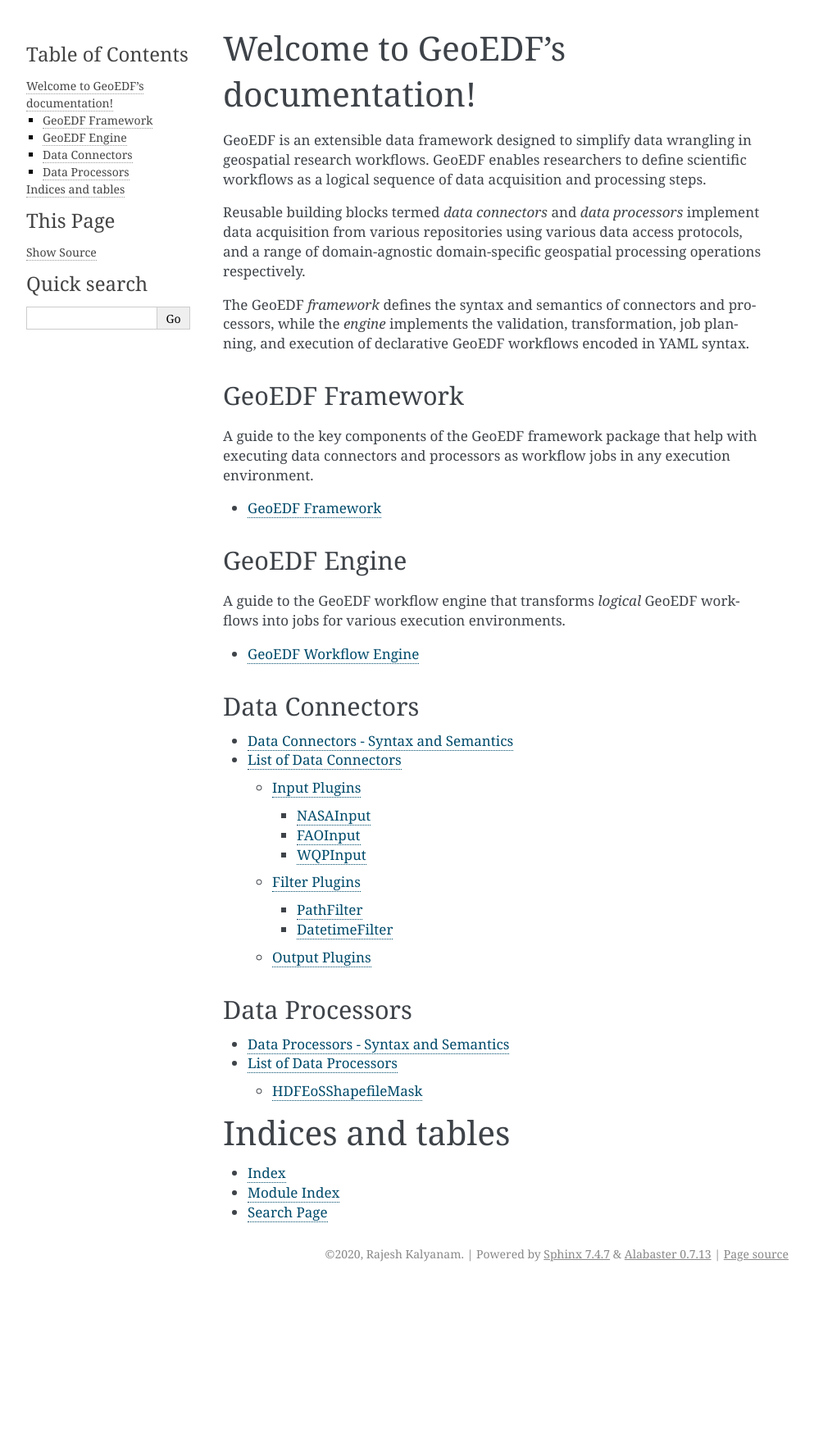
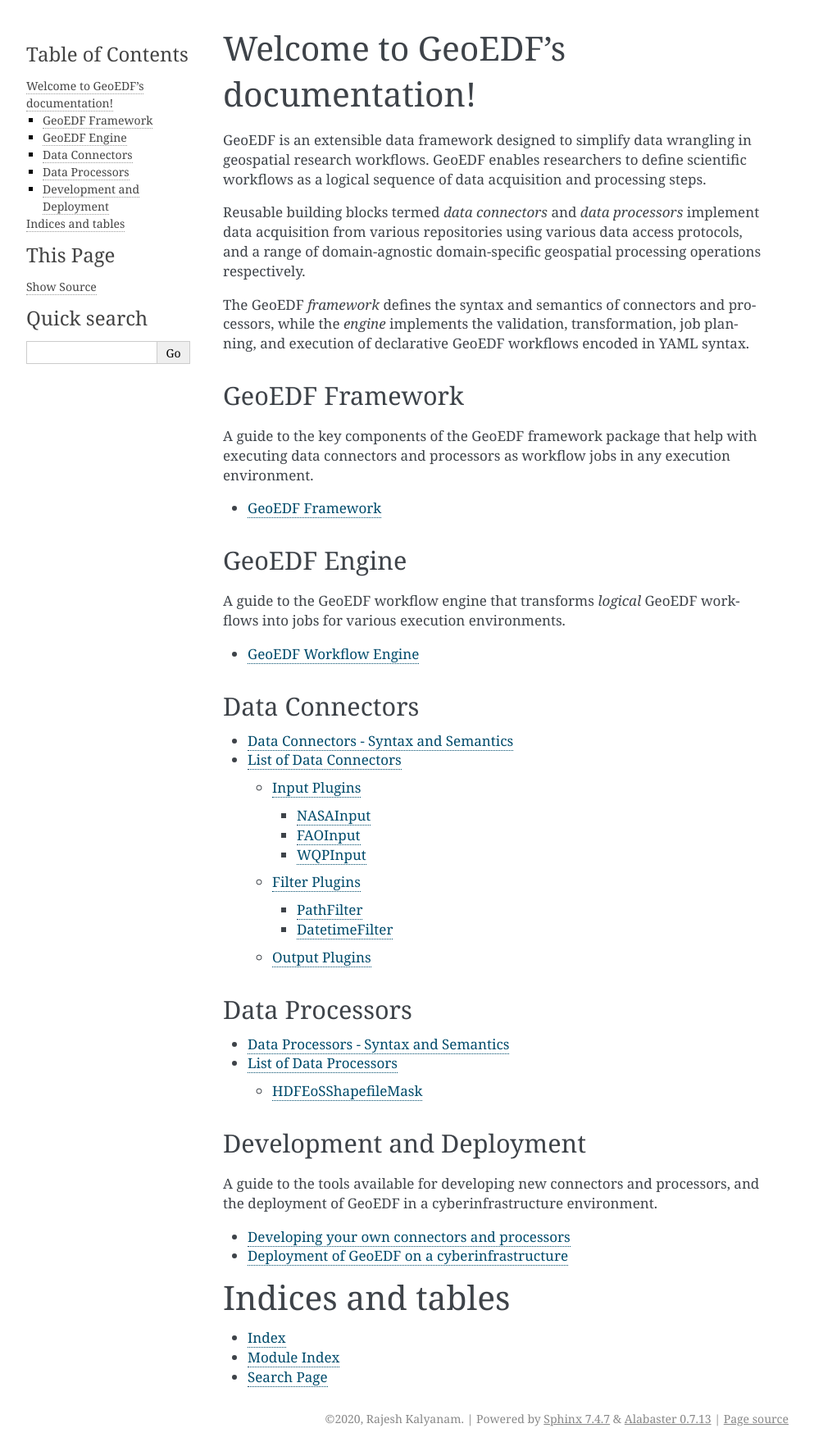
Before and after one commit to geoedf/geoedf, a Sphinx documentation site: the page built from docs/index.rst, in a window 1280 px wide. Shown: the whole page at 82% size, without its empty margins (148-1141 px from the left). Built offline with Sphinx 7.4.7, drawn with Linux system fonts in a browser that asks for light colours; before the commit the page ends 1569 px from its top, so only the background shows below that.

```diff
--- /dev/null
+++ b/docs/deployment.rst
@@ -0,0 +1,8 @@
+Deployment of GeoEDF on a cyberinfrastructure
+=============================================
+
+.. toctree::
+   :maxdepth: 1
+
+   installation
+   configuration
--- /dev/null
+++ b/docs/development.rst
@@ -0,0 +1,9 @@
+Developing your own connectors and processors
+=============================================
+
+.. toctree::
+   :maxdepth: 1
+
+   contribution
+   ci-cd
+   testing
--- a/docs/engine.rst
+++ b/docs/engine.rst
@@ -1,2 +1,8 @@
 GeoEDF Workflow Engine
 ======================
+
+.. toctree::
+   :maxdepth: 1
+
+   workflow-syntax
+   workflow-plan-exec
--- a/docs/framework.rst
+++ b/docs/framework.rst
@@ -1,2 +1,5 @@
 GeoEDF Framework
 ================
+
+.. toctree::
+   :maxdepth: 1
--- a/docs/index.rst
+++ b/docs/index.rst
@@ -58,6 +58,18 @@ Data Processors
    data-processors
    processors-list
 
+Development and Deployment
+----------
+
+A guide to the tools available for developing new connectors and processors, and the deployment of
+GeoEDF in a cyberinfrastructure environment.
+
+.. toctree::
+   :maxdepth: 1
+
+   development
+   deployment
+
 Indices and tables
 ==================
 
```
Also changed, not shown: docs/ci-cd.rst (added), docs/configuration.rst (added), docs/contribution.rst (added), docs/installation.rst (added), docs/testing.rst (added), docs/workflow-plan-exec.rst (added), docs/workflow-syntax.rst (added).
